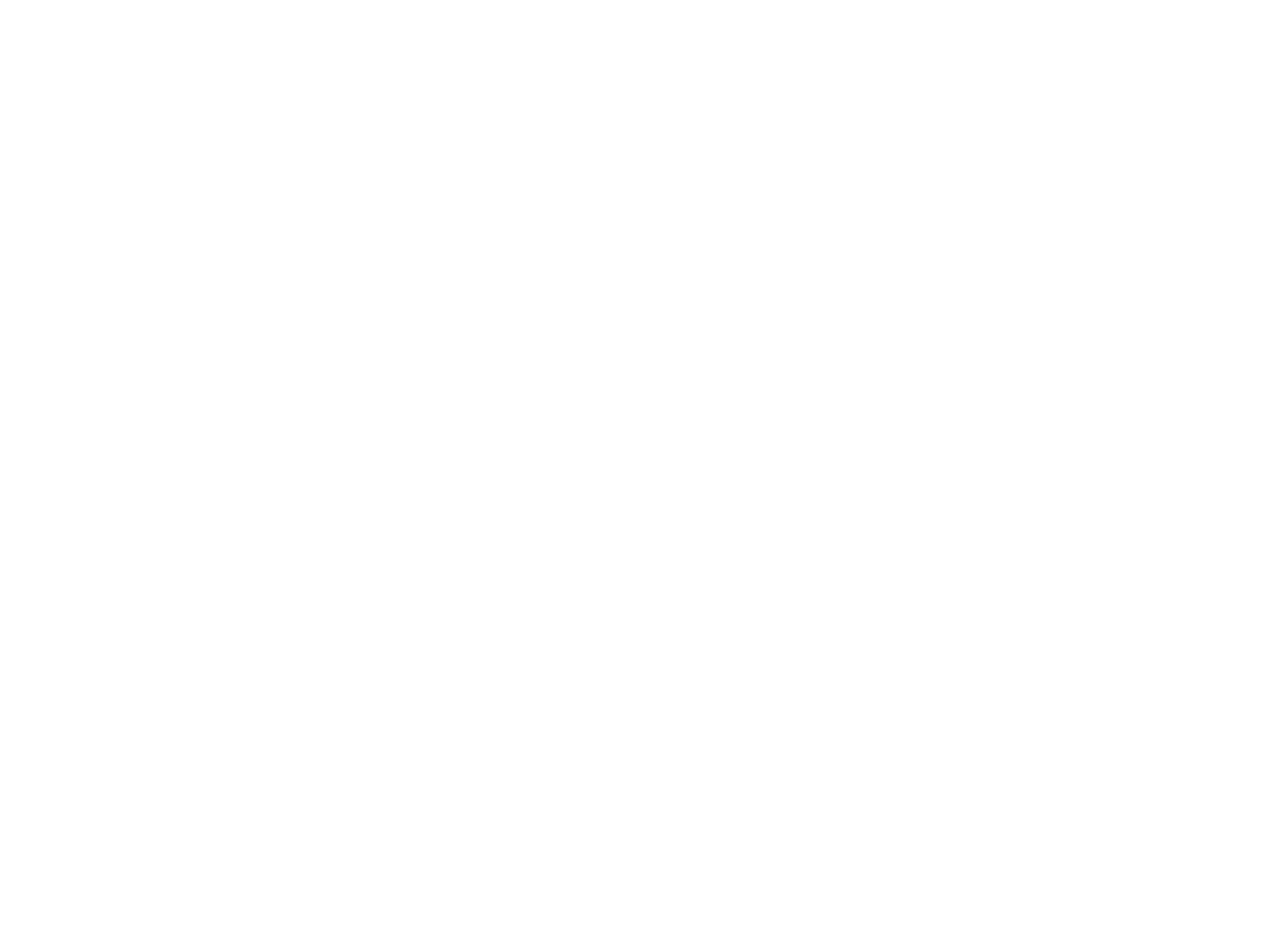
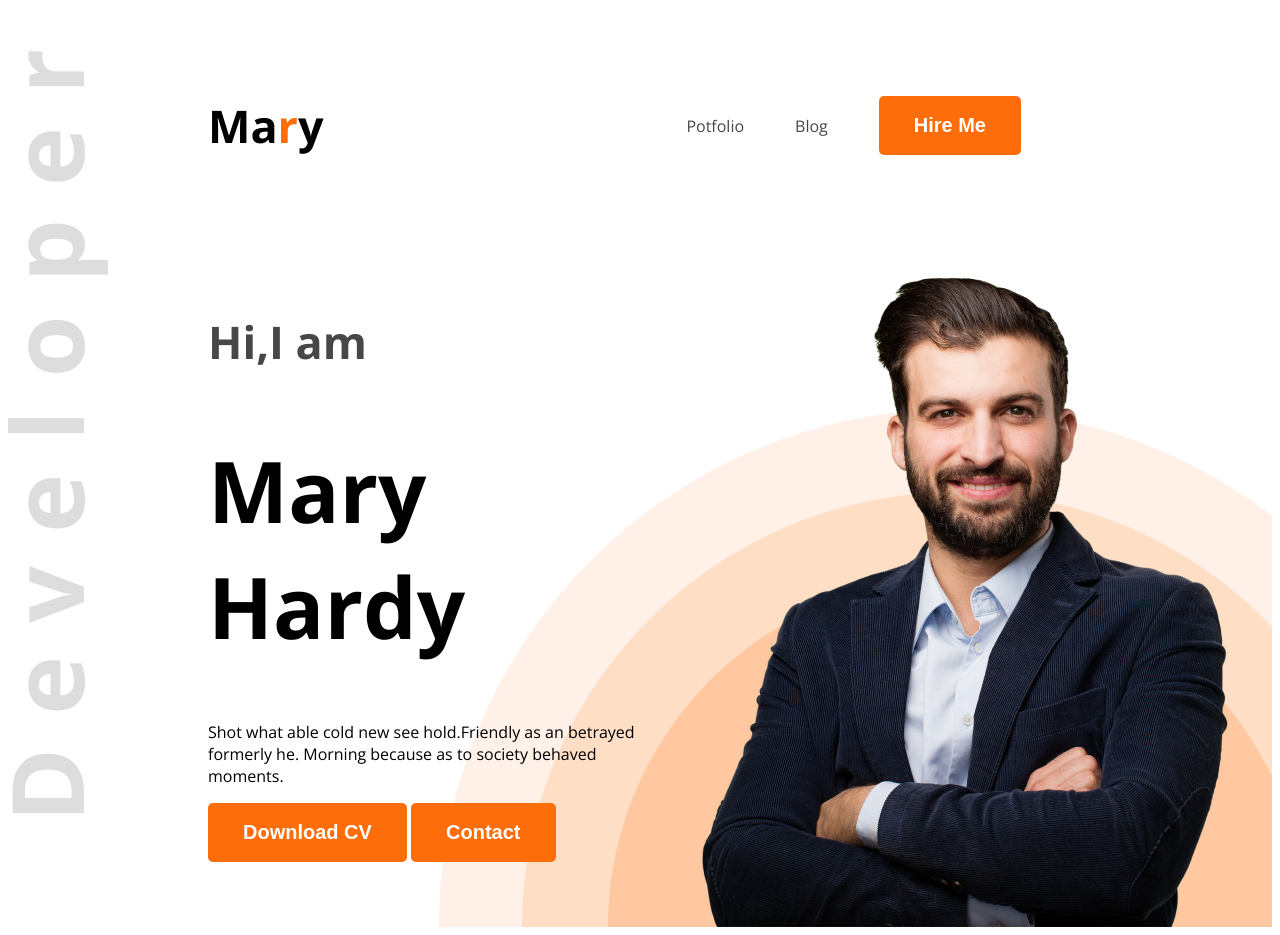
Before and after one commit to Sayed-Shafiul-Maznobin/web-dev-portfolio, a plain HTML site: page index.html in a window 1280 px wide. Before the commit the page ends 800 px from the top, so only its background shows below. Drawn offline with nearby package versions, Linux system fonts and the light colour scheme.

Commit message:
added banner

```diff
--- a/index.html
+++ b/index.html
@@ -1,12 +1,39 @@
 <!DOCTYPE html>
 <html lang="en">
+
 <head>
     <meta charset="UTF-8">
     <meta name="viewport" content="width=device-width, initial-scale=1.0">
     <title>web-dev-portfolio</title>
+    <link rel="preconnect" href="https://fonts.googleapis.com">
+    <link rel="preconnect" href="https://fonts.gstatic.com" crossorigin>
+    <link href="https://fonts.googleapis.com/css2?family=Open+Sans:ital,wght@0,300..800;1,300..800&display=swap"
+        rel="stylesheet">
+    <link rel="stylesheet" href="styles/portfolio.css">
 </head>
-<body>
-    <header>
+
+<body class="open-sans-normal">
+    <header class="header">
+        <nav>
+            <h3 class="nav-title">Ma<span class="text-primary">r</span>y</h3>
+            <ul>
+                <li><a class="dark2" href="">Potfolio</a></li>
+                <li><a class="dark2" href="">Blog</a></li>
+                <li><a href=""><button class="primary-button">Hire Me</button></a></li>
+            </ul>
+        </nav>
+        <div class="banner">
+            <div class="banner-content">
+                <h4 class="greetings dark2">Hi,I am</h4>
+                <h1 class="title">Mary Hardy</h1>
+                <p class="banner-description">Shot what able cold new see hold.Friendly as an betrayed formerly he.
+                    Morning because as to society behaved moments.</p>
+                <button class="primary-button">Download CV</button>
+                <button class="primary-button">Contact</button>
+
+            </div>
+            <img class="propic" src="images/hardy.png" alt="">
+        </div>
 
     </header>
 
@@ -17,4 +44,5 @@
 
     </footer>
 </body>
+
 </html>
--- /dev/null
+++ b/styles/portfolio.css
@@ -0,0 +1,92 @@
+.open-sans-normal {
+    font-family: "Open Sans", sans-serif;
+    font-optical-sizing: auto;
+    font-style: normal;
+    font-variation-settings:
+        "wdth" 100;
+}
+
+/* nav styles */
+nav {
+    display: flex;
+    align-items: center;
+    justify-content: space-between;
+    margin: 50px 200px;
+
+}
+
+.nav-title {
+    font-weight: 800px;
+    font-size: 45px;
+}
+
+/* shared style */
+.text-primary {
+    color: #FD6E0A;
+}
+
+nav ul li {
+    list-style: none;
+    margin-right: 51px;
+}
+
+nav ul li a {
+    text-decoration: none;
+    font: 20px;
+}
+
+.dark2 {
+    color: #474747;
+}
+
+nav ul {
+    display: flex;
+    align-items: center;
+
+}
+
+.primary-button {
+    background-color: #FD6E0A;
+    color: white;
+    font-weight: bold;
+    padding: 18px 35px;
+    border-radius: 5px;
+    font-size: 20px;
+    border: none;
+
+}
+
+/* banner styles */
+.greetings {
+    font-size: 45px;
+    font-weight: 600px;
+
+
+}
+
+.title {
+    font-weight: bold;
+    font-size: 85px;
+}
+
+.propic {
+    width: 584px;
+    height: 676px;
+}
+
+.banner {
+    display: flex;
+    justify-content: space-between;
+    margin: 0 35px 0 200px;
+}
+
+.banner-content {
+    max-width: 585px;
+}
+
+/* header */
+.header {
+    background-image: url(../images/developer.png), url(../images/header_bg.png);
+    background-repeat: no-repeat;
+    background-position: top left, bottom right;
+}
```
